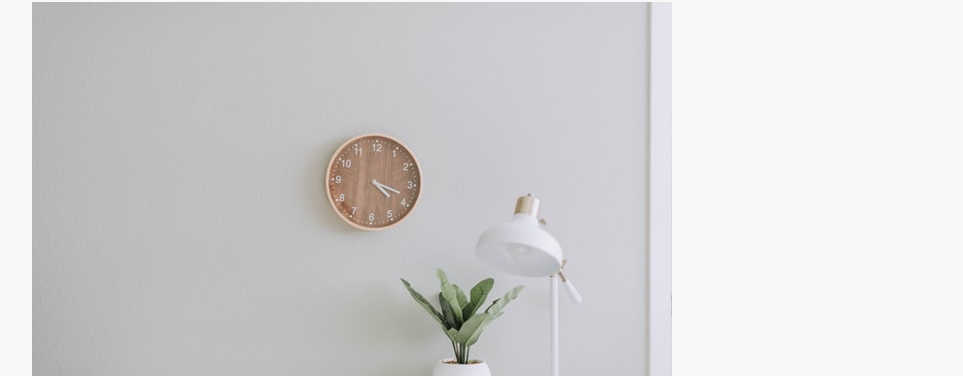
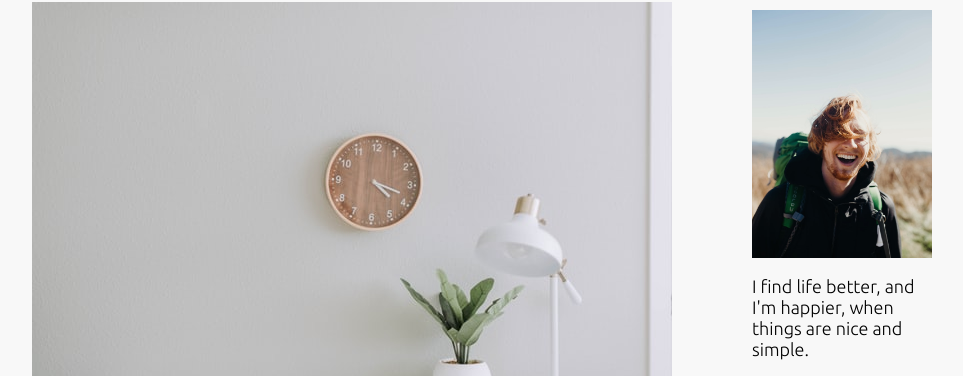
Before and after one commit to klaryon/start-thinking-responsively, a plain HTML site: page index.html in a window 1280 px wide. Shown: the part 183-559 px from the top of the page, without its empty margins (158-1121 px from the left). Drawn offline with Linux system fonts and the light colour scheme.

Commit message:
initial layout

```diff
--- a/css/styles.css
+++ b/css/styles.css
@@ -3,6 +3,11 @@ body  {
     font-family: 'Ubuntu', sans-serif;
     font-size: 1.125rem;
     font-weight: 300;
+}
+
+img {
+    max-width: 100%;
+    display: block;
 }
 
  /* =================
@@ -74,7 +79,7 @@ strong {
     margin: 0 auto;
 }
 
-.container-nav {
+.container-flex {
     display: flex;
     justify-content: space-between;
 }
@@ -84,7 +89,15 @@ header {
     padding: 2em;
 }
 
- /* navigation*/
+main {
+    width: 75%
+}
+
+aside {
+    width: 20%;
+}
+
+/* navigation*/
 
 nav ul {
     list-style: none;
@@ -118,7 +131,7 @@ nav a:focus {
 }
 
 @media screen and (max-width: 675px) {
-    .container-nav {
+    .container-flex {
         display: flex;
         flex-direction: column;
         align-items: center;
--- a/index.html
+++ b/index.html
@@ -13,7 +13,7 @@
   </head>
   <body>
     <header>
-      <div class="container container-nav">
+      <div class="container container-flex">
         <div class="site-title">
           <h1>Living the social life</h1>
           <p class="subtitle">A blog exploring minimalism in life</p>
@@ -26,7 +26,7 @@
           </ul>
         </nav>
       </div>
-      <div class="container">
+      <div class="container container-flex">
         <main role="main">
           <article class="article-featured">
             <h2 class="article-title">Finding simplicity in life</h2>
```
